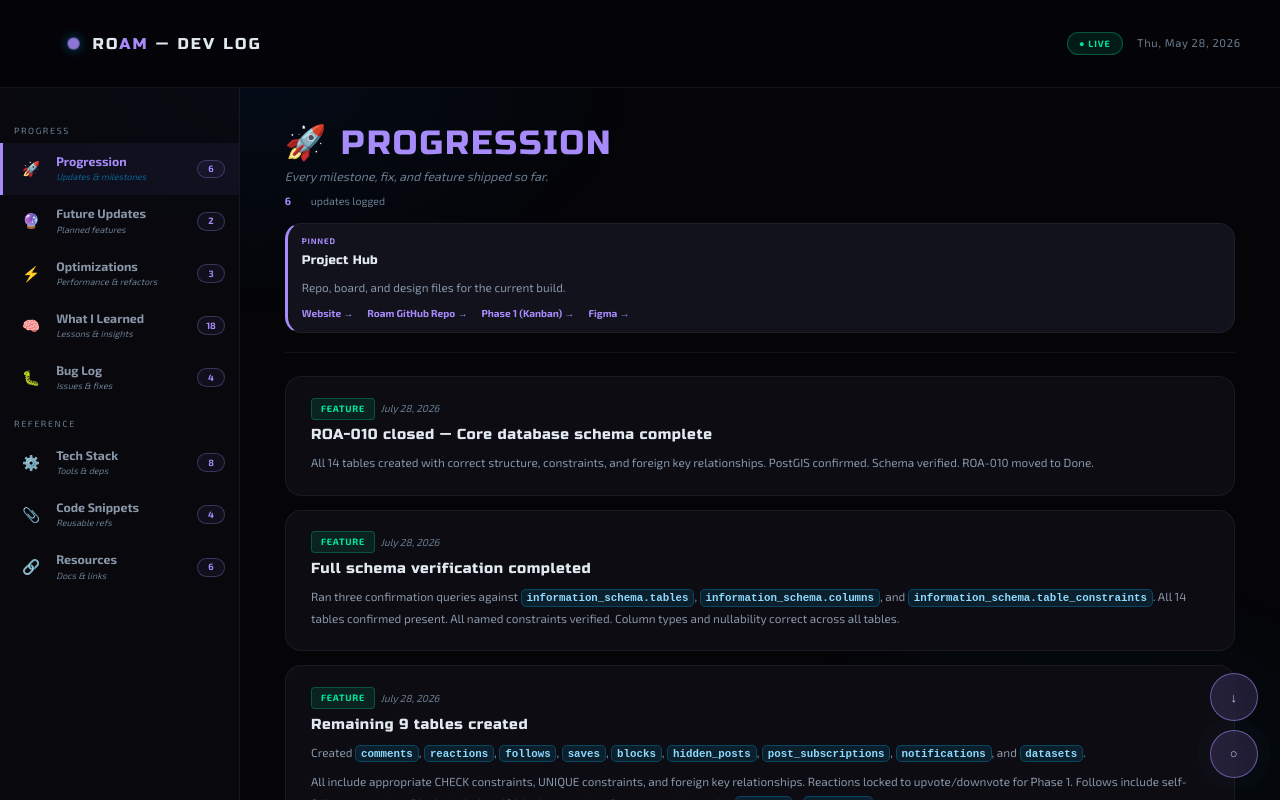
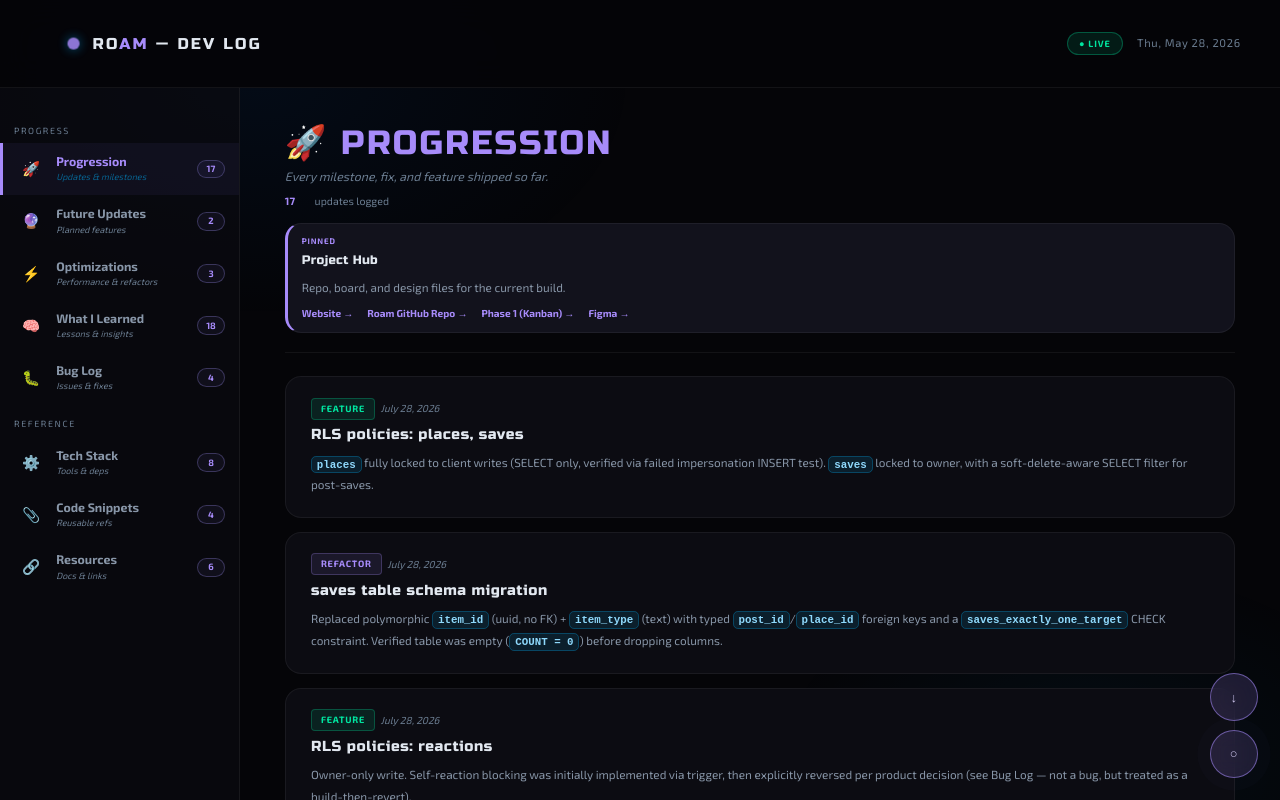
Before and after one commit to NomadCode33/roam, a Next.js app: page /dev-log in a window 1280 px wide. Built offline with nearby package versions, Linux system fonts and the light colour scheme.

Commit message:
added more things on dev log

```diff
--- a/app/dev-log/page.jsx
+++ b/app/dev-log/page.jsx
@@ -357,11 +357,12 @@ const PINNED = {
 // ─────────────────────────────────────────────────────────────────────────────
 
 // 6 total
-/* {
-      id: 3,
-      date: "July 28, 2026",
-      title: "PostGIS Extension Enabled",
-      body: "Enabled the PostGIS extension in Supabase via `CREATE EXTENSION IF NOT EXISTS postgis`. Confirmed active at version 3.3.7 via `pg_extension` verification query. Required first step before any geometry columns could be created.",
+/*
+    {
+      id: ,
+      date: "July 28, 2026",
+      title: "",
+      body: "",
       tag: "feature",
     },
 */
@@ -369,6 +370,83 @@ const DATA = {
   // ── progression: flat list, rendered by ProgressionPane ──────────────────
   // Fields per entry: id, date, title, body (string/array), tag/tags (optional)
   progression: [
+    {
+      id: 17,
+      date: "July 28, 2026",
+      title: "RLS policies: places, saves",
+      body: "`places` fully locked to client writes (SELECT only, verified via failed impersonation INSERT test). `saves` locked to owner, with a soft-delete-aware SELECT filter for post-saves.",
+      tag: "feature",
+    },
+    {
+      id: 16,
+      date: "July 28, 2026",
+      title: "saves table schema migration",
+      body: "Replaced polymorphic `item_id` (uuid, no FK) + `item_type` (text) with typed `post_id`/`place_id` foreign keys and a `saves_exactly_one_target` CHECK constraint. Verified table was empty (`COUNT = 0`) before dropping columns.",
+      tag: "refactor",
+    },
+    {
+      id: 15,
+      date: "July 28, 2026",
+      title: "RLS policies: reactions",
+      body: "Owner-only write. Self-reaction blocking was initially implemented via trigger, then explicitly reversed per product decision (see Bug Log — not a bug, but treated as a build-then-revert).",
+      tag: "feature",
+    },
+    {
+      id: 14,
+      date: "July 28, 2026",
+      title: "can\\_comment\\_on\\_post() helper function",
+      body: "Consolidated two separate `posts` lookups (soft-delete check + block check) inside `comments_insert_own` into one `SECURITY DEFINER`, `STABLE` SQL function.",
+      tag: "refactor",
+    },
+    {
+      id: 13,
+      date: "July 28, 2026",
+      title: "Insert-level block enforcement: comments, follows",
+      body: "Extended beyond visibility-only blocking — a blocked user can no longer create a comment or follow request at all, not just have it hidden after the fact.",
+      tag: "feature",
+    },
+    {
+      id: 12,
+      date: "July 28, 2026",
+      title: "Mutual block isolation added to posts, comments, follows",
+      body: "Rewrote SELECT policies on all three to exclude content between blocked users in either direction, via `NOT EXISTS` subqueries against `blocks`.",
+      tag: "feature",
+    },
+    {
+      id: 11,
+      date: "July 28, 2026",
+      title: "RLS policies: follows, notifications",
+      body: "`follows` public read with self-follow guard; `notifications` private to recipient, no client-facing INSERT (service-role/trigger only).",
+      tag: "feature",
+    },
+    {
+      id: 10,
+      date: "July 28, 2026",
+      title: "RLS policies: posts, comments",
+      body: "Public read (soft-delete aware via `deleted_at IS NULL`), owner-only write. Later extended with mutual block-exclusion in SELECT.",
+      tag: "feature",
+    },
+    {
+      id: 9,
+      date: "July 28, 2026",
+      title: "RLS policies: hidden\\_posts, post\\_subscriptions, blocks",
+      body: "Direct-ownership pattern, no UPDATE policy (binary state, un-hide/un-block = delete). `blocks` includes a self-block guard (`blocker_id != blocked_id`).",
+      tag: "feature",
+    },
+    {
+      id: 8,
+      date: "July 28, 2026",
+      title: "RLS policies: post\\_points, post\\_photos",
+      body: "Ownership enforced via parent-post lookup (`EXISTS` subquery against `posts.user_id`) since neither table has its own `user_id` column. Later extended to check `posts.deleted_at IS NULL` on insert/update.",
+      tag: "feature",
+    },
+    {
+      id: 7,
+      date: "July 28, 2026",
+      title: "RLS policies: users table",
+      body: "Wrote and ran SELECT (public) and UPDATE (owner-only) policies for `users`. Discovered mid-session that this table's policy had never actually been executed despite being marked done in a prior handoff — corrected and verified via `pg_policies`.",
+      tag: "feature",
+    },
     {
       id: 6,
       date: "July 28, 2026",
@@ -413,7 +491,7 @@ const DATA = {
       title: "PostGIS Extension Enabled",
       body: "Enabled the PostGIS extension in Supabase via `CREATE EXTENSION IF NOT EXISTS postgis`. Confirmed active at version 3.3.7 via `pg_extension` verification query. Required first step before any geometry columns could be created.",
       tag: "feature",
-    },
+    }
   ],
 
   // ── future: grouped by priority ("high" | "medium" | "low") in FuturePane ─
@@ -428,7 +506,7 @@ const DATA = {
       title: "Migrate middleware.js → proxy.js/proxy.ts",
       priority: "high",
       body: "Next.js 16.2.12 logs this as deprecated at every dev server start. Low cost to fix now; becomes actual tech debt if more routes get built against the old convention first. Needs resolving before ROA-003 Phase D is trusted as 'tested against current Next.js behavior.'"
-    },
+    }
     /*{ id: 2,
       title: "Skeleton Loading & Tile Routes",
       priority: "high",
@@ -564,7 +642,7 @@ optimize: [
         "Enforced at the database level — no application code or race condition can bypass it"
       ],
       tags: "refactor"
-    },
+    }
   ],
 
   // ── learned: flat list, numbered by array position in LearnedPane ────────
@@ -650,25 +728,7 @@ optimize: [
         "Symptom: after adding the block-aware `follows_select_all`, `follows_insert_own` and `follows_delete_own` were assumed to already exist and hadn't been run — meaning follow/unfollow was completely non-functional. Root cause: same as above, assumed-executed SQL that wasn't.",
         "Fix: ran both missing policies, verified 3 total rows in `pg_policies` for `follows`."
       ]
-    },
-    /*{
-      id: 3,
-      title: "nodemon/node scripts swapped in package.json",
-      status: "fixed",
-      date: "Mar 25, 2026",
-      body: [
-        "The start script had nodemon and dev had node — completely backwards. Corrected so start uses node for Render and dev uses nodemon.",
-      ]
-    },
-    {
-      id: 4,
-      title: "nodemon/node scripts swapped in package.json",
-      status: "fixed",
-      date: "Mar 25, 2026",
-      body: [
-        "The start script had nodemon and dev had node — completely backwards. Corrected so start uses node for Render and dev uses nodemon.",
-      ]
-    },*/
+    }
   ],
 
   // ── stack: tile grid in StackPane, not card-based (no body/bullets/media) ─
```
